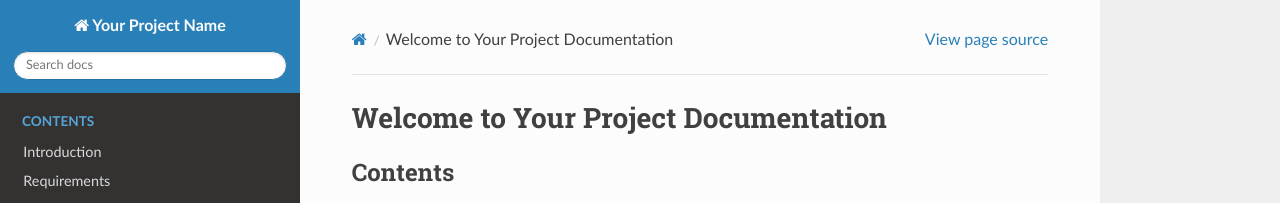
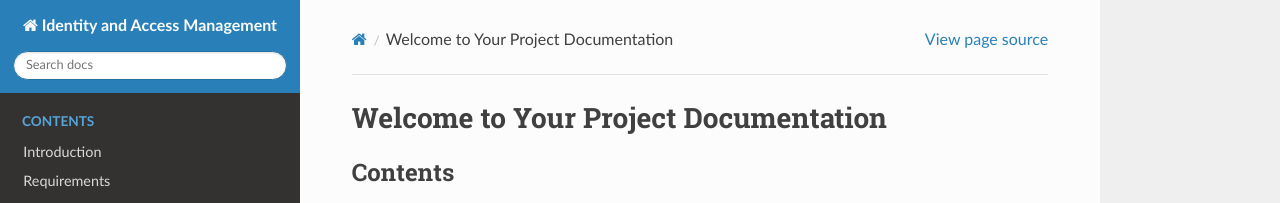
Before and after one commit to ascode-app/identity-and-access-management, a Sphinx documentation site: the page built from docs/source/index.rst, in a window 1280 px wide. Shown: the top 203 px of the page. Built offline with Sphinx 7.4.7 and the Read the Docs theme 3.1.0, drawn with Linux system fonts in a browser that asks for light colours.

Commit message:
Update conf.py

```diff
--- a/docs/source/conf.py
+++ b/docs/source/conf.py
@@ -1,7 +1,7 @@
 # Configuration file for the Sphinx documentation builder.
 
 # -- Project information -----------------------------------------------------
-project = 'Your Project Name'
+project = 'Identity and Access Management'
 copyright = '2025 - present, van Heemstra Systems'
 author = 'Willem van Heemstra'
 
```
